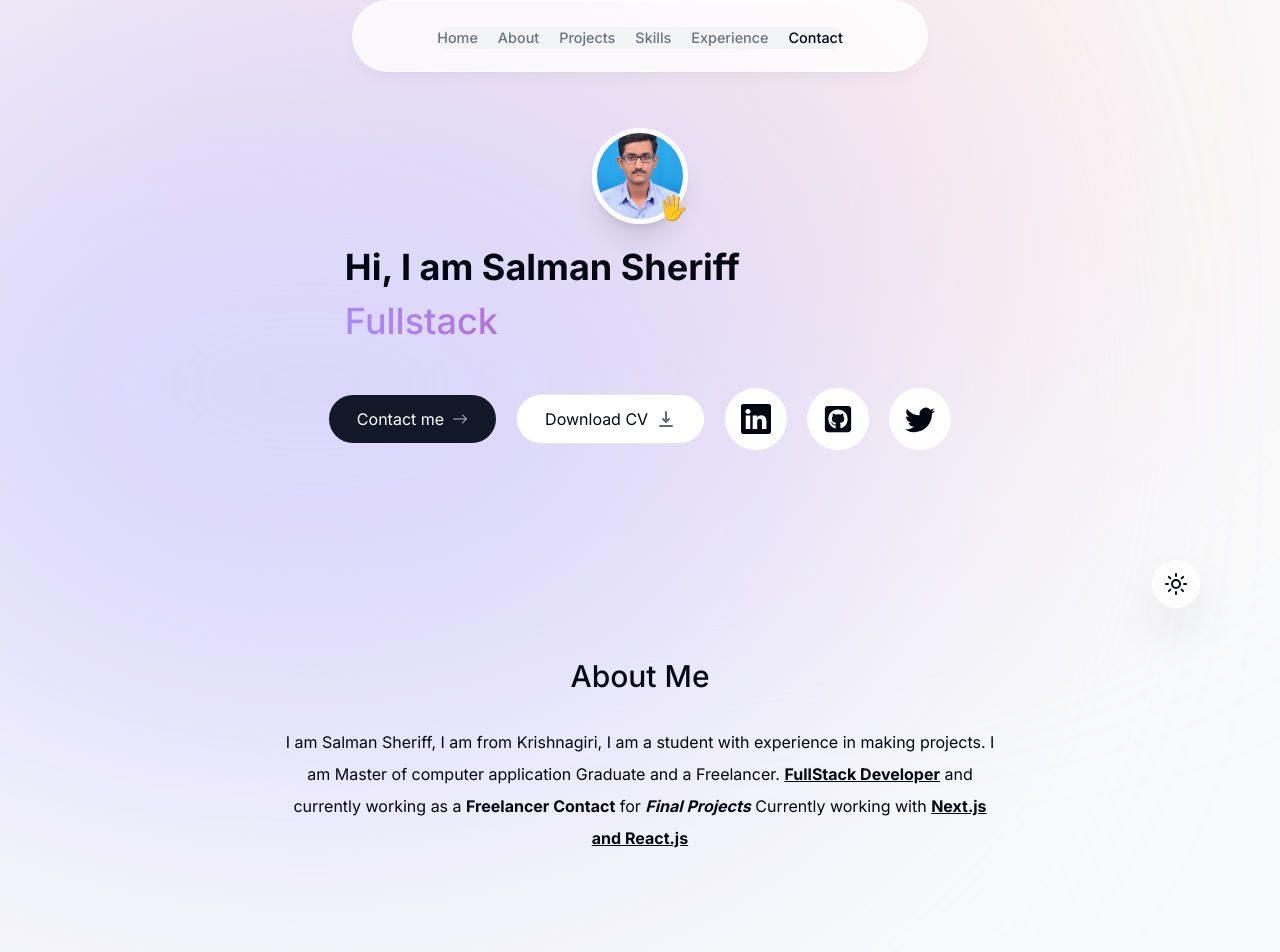
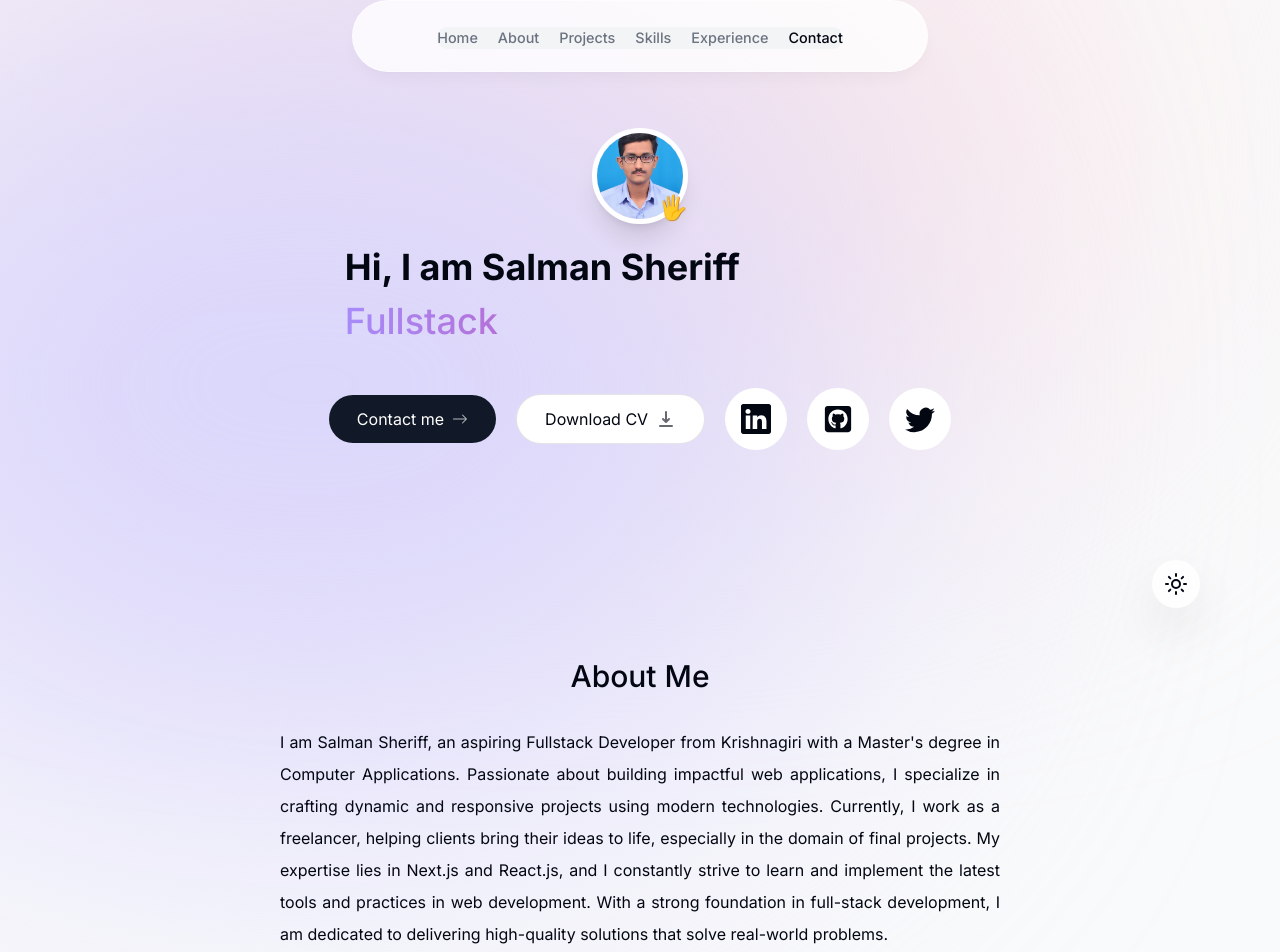
Before and after one commit to salmansheri/salman-sheriff, a Next.js app: page / in a window 1280 px wide. Shown: the top 952 px of the page. Built offline with nearby package versions, Linux system fonts and the light colour scheme; no server answers.

Commit message:
Fix: Changed About Content

```diff
--- a/src/components/about.tsx
+++ b/src/components/about.tsx
@@ -31,14 +31,13 @@ const About = () => {
       whileInView="animate"
     >
       <SectionHeading title="About Me" />
-      <p className="mb-3">
-        I am Salman Sheriff, I am from Krishnagiri, I am a student with
-        experience in making projects. I am Master of computer application
-        Graduate and a Freelancer.{" "}
-        <strong className="underline">FullStack Developer</strong> and currently
-        working as a <strong>Freelancer Contact</strong> for{" "}
-        <strong className="italic">Final Projects</strong> Currently working
-        with <strong className="underline">Next.js and React.js</strong>
+      <p className="mb-3 text-justify">
+        I am Salman Sheriff, an aspiring Fullstack Developer from Krishnagiri with a Master&apos;s degree in Computer Applications. Passionate about building impactful web applications, I specialize in crafting dynamic and responsive projects using modern technologies.
+
+        Currently, I work as a freelancer, helping clients bring their ideas to life, especially in the domain of final projects. My expertise lies in Next.js and React.js, and I constantly strive to learn and implement the latest tools and practices in web development.
+
+        With a strong foundation in full-stack development, I am dedicated to delivering high-quality solutions that solve real-world problems.
+
       </p>
 
       <p></p>
```
Also changed, not shown: 2 other files (tests, documents, lock files or other folders).
